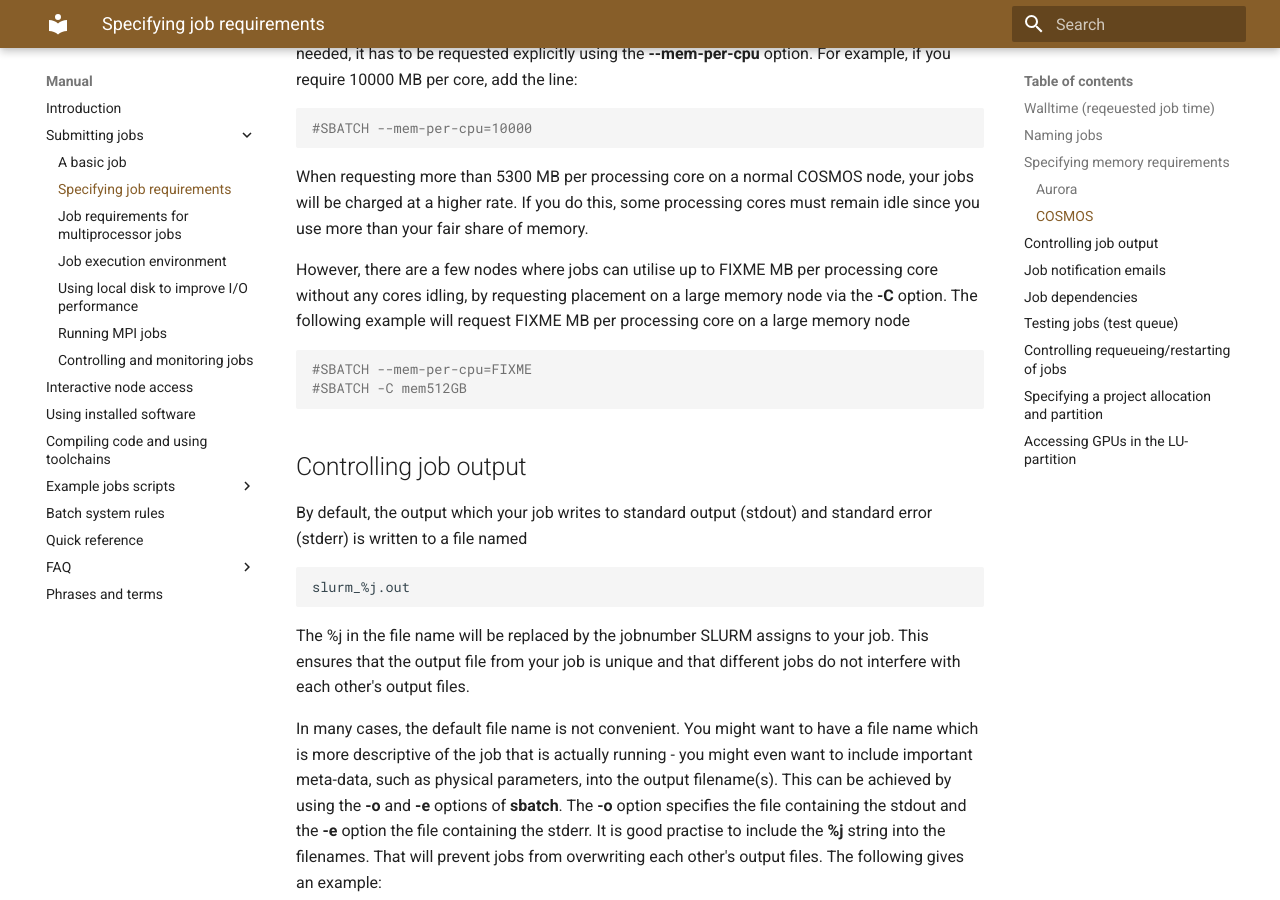
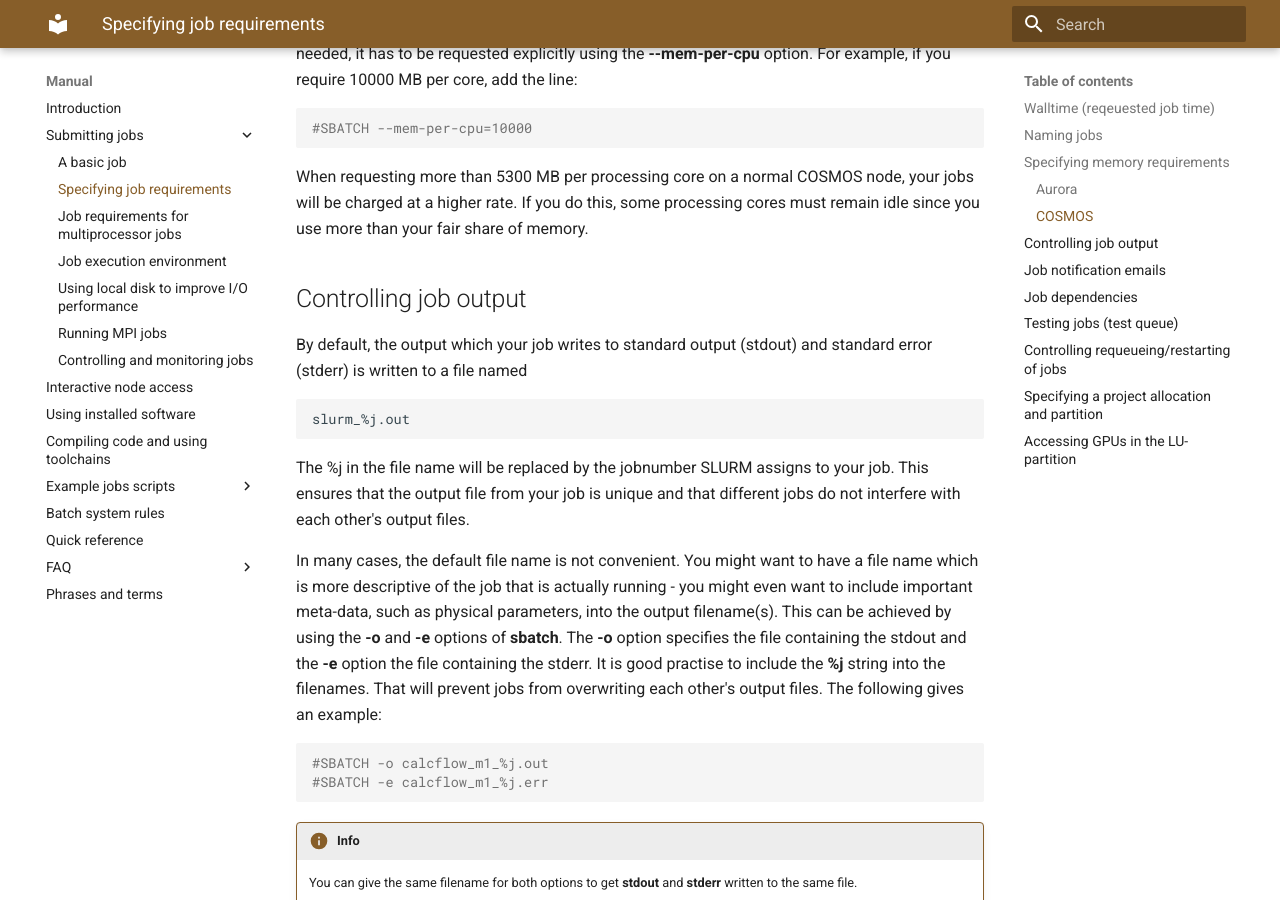
Before and after one commit to lunarc/lunarc_docs, an MkDocs documentation site: the page built from docs/manual/submitting_jobs/manual_specifying_requirements.md, in a window 1280 px wide and 900 px high, scrolled down 1916 px. Built offline with MkDocs 1.6.1 and Material for MkDocs 9.7.7, drawn with Linux system fonts in a browser that asks for light colours; comment, search, counter and statistics services are not loaded.

Commit message:
Removed section on large memory nodes

````diff
--- a/docs/manual/submitting_jobs/manual_specifying_requirements.md
+++ b/docs/manual/submitting_jobs/manual_specifying_requirements.md
@@ -60,12 +60,6 @@ The COSMOS system has 256 GB of memory installed on a normal compute node. To al
 
 When requesting more than 5300 MB per processing core on a normal COSMOS node, your jobs will be charged at a higher rate. If you do this, some processing cores must remain idle since you use more than your fair share of memory.
 
-However, there are a few nodes where jobs can utilise up to FIXME MB per processing core without any cores idling, by requesting placement on a large memory node via the **-C** option.  The following example will request FIXME MB per processing core on a large memory node
-
-```bash
-#SBATCH --mem-per-cpu=FIXME
-#SBATCH -C mem512GB
-```
 
 ## Controlling job output
 
````
